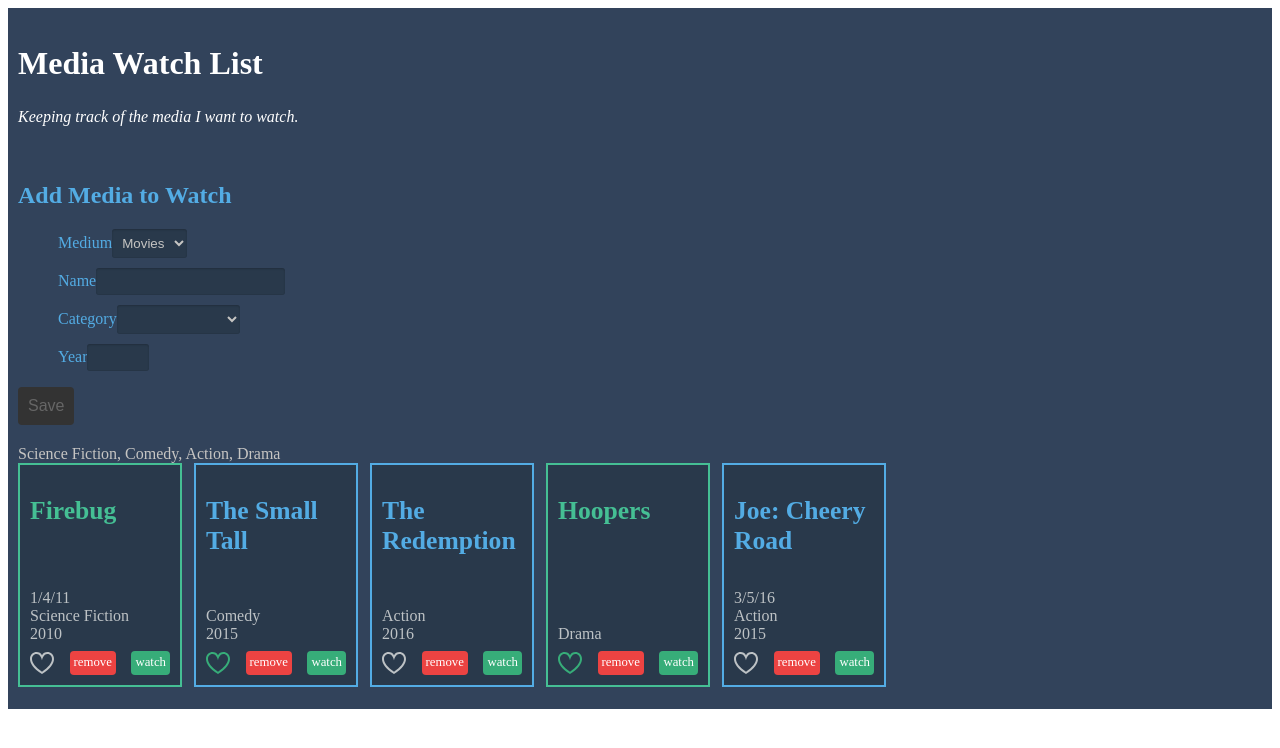
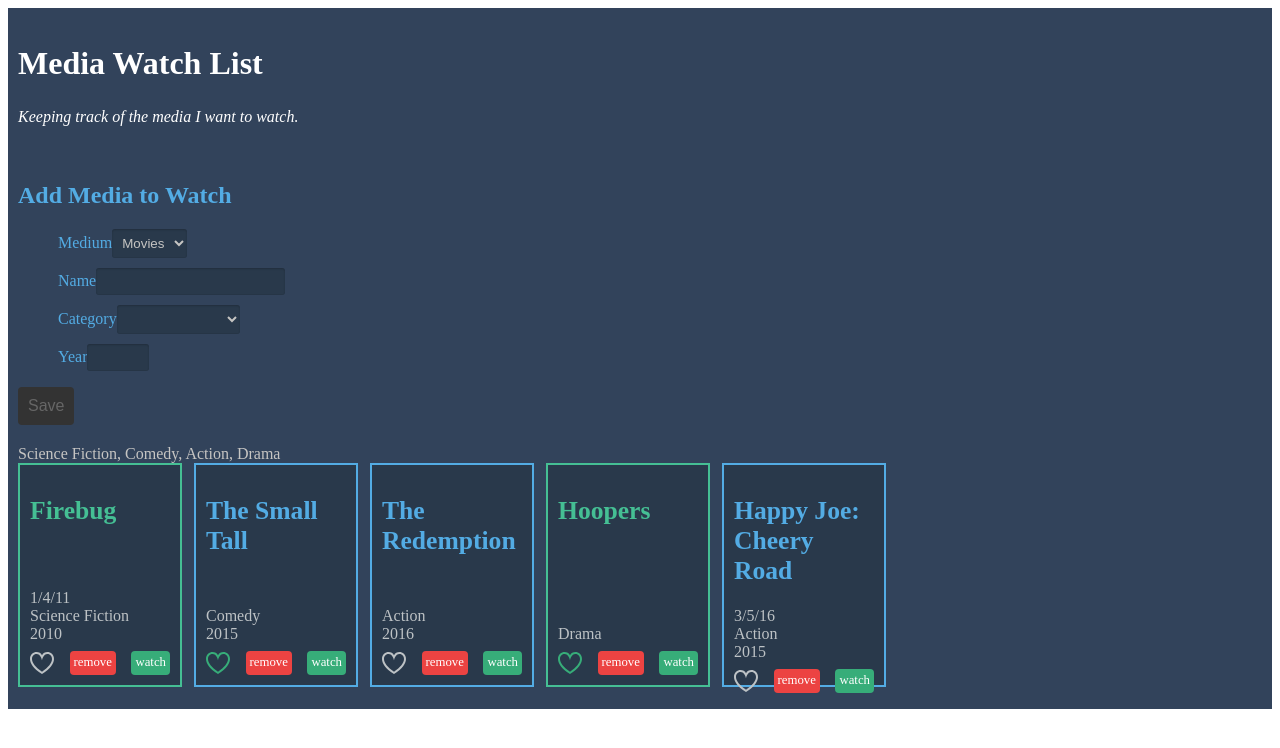
Before and after one commit to maurajoglekar/Angular-media-watch, an Angular app: page / in a window 1280 px wide. Shown: the top 748 px of the page. Built offline with nearby package versions, Linux system fonts and the light colour scheme.

Commit message:
use service in components

```diff
--- a/src/app/media-item-form/media-item-form.component.ts
+++ b/src/app/media-item-form/media-item-form.component.ts
@@ -1,5 +1,6 @@
 import { Component, OnInit } from '@angular/core';
 import { FormGroup, FormControl, Validators, FormBuilder } from '@angular/forms';
+import { MediaItemService } from '../media-item.service'
 
 @Component({
   selector: 'mw-media-item-form',
@@ -10,7 +11,8 @@
   form: FormGroup;
 
   // by using private below, the var is created and initialized in the class
-  constructor(private formBuilder: FormBuilder) {}
+  constructor(private formBuilder: FormBuilder,
+    private mediaItemService : MediaItemService) {}
 
   // constructor injection brought in service instance
   ngOnInit() {
@@ -44,6 +46,6 @@
   }
 
   onSubmit(mediaItem) {
-    console.log(mediaItem);
+    this.mediaItemService.add(mediaItem)
   }
 }
--- a/src/app/media-item-list/media-item-list.component.ts
+++ b/src/app/media-item-list/media-item-list.component.ts
@@ -1,4 +1,5 @@
 import { Component, OnInit } from '@angular/core';
+import { MediaItemService } from '../media-item.service'
 
 @Component({
   selector: 'mw-media-item-list',
@@ -7,58 +8,16 @@
 })
 export class MediaItemListComponent implements OnInit {
 
-  constructor() { }
+  mediaItems;
+
+  constructor(private mediaItemService: MediaItemService) { }
 
   ngOnInit(): void {
+    this.mediaItems = this.mediaItemService.get();
   }
 
-  mediaItems = [
-    {
-      id: 1,
-      name: 'Firebug',
-      medium: 'Series',
-      category: 'Science Fiction',
-      year: 2010,
-      watchedOn: 1294166565384,
-      isFavorite: false
-    },
-    {
-      id: 2,
-      name: 'The Small Tall',
-      medium: 'Movies',
-      category: 'Comedy',
-      year: 2015,
-      watchedOn: null,
-      isFavorite: true
-    }, {
-      id: 3,
-      name: 'The Redemption',
-      medium: 'Movies',
-      category: 'Action',
-      year: 2016,
-      watchedOn: null,
-      isFavorite: false
-    }, {
-      id: 4,
-      name: 'Hoopers',
-      medium: 'Series',
-      category: 'Drama',
-      year: null,
-      watchedOn: null,
-      isFavorite: true
-    }, {
-      id: 5,
-      name: 'Joe: Cheery Road',
-      medium: 'Movies',
-      category: 'Action',
-      year: 2015,
-      watchedOn: 1457166565384,
-      isFavorite: false
-    }
-  ];
-
   onMediaItemDelete(mediaItem) {
-    console.log(`clicked delete: ${JSON.stringify(mediaItem)}`);
+    this.mediaItemService.delete(mediaItem);
   }
 
 }
```
